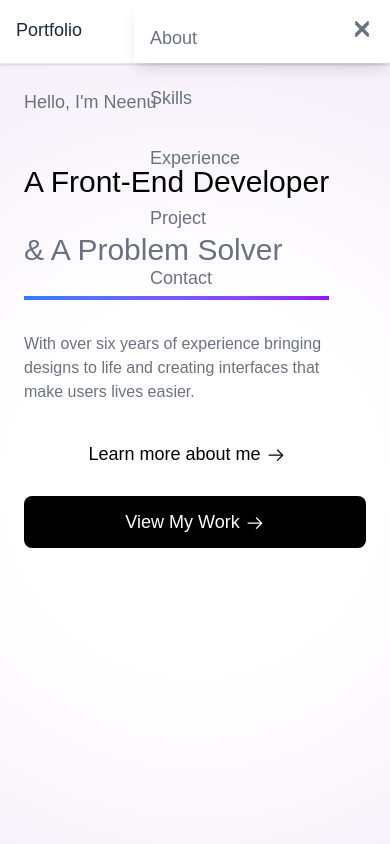
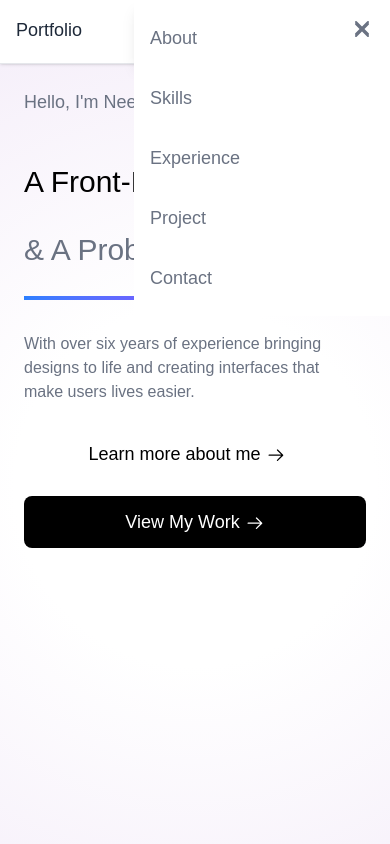
Before and after one commit to neenu-kurian/portofolio, a Next.js app: page / in a window 390 px wide. Both pictures are taken after a click on the button 362 px from the left and 30 px from the top of the page. Shown: the top 844 px of the page. Built offline with nearby package versions, Linux system fonts and the light colour scheme.

Commit message:
fix:  background of open menu

```diff
--- a/app/components/Header.tsx
+++ b/app/components/Header.tsx
@@ -45,7 +45,7 @@ const Header = () => {
       {isMenuOpen && (
         <div className="md:hidden fixed inset-0 z-40" onClick={closeMenu}>
           <div className="absolute right-0 top-0 h-full w-64 bg-white shadow-lg" onClick={(e) => e.stopPropagation()}>
-            <div className="p-4">
+            <div className="p-4 bg-white">
               <button
                 className="absolute top-4 right-4 text-gray-500 hover:text-black"
                 onClick={closeMenu}
```
